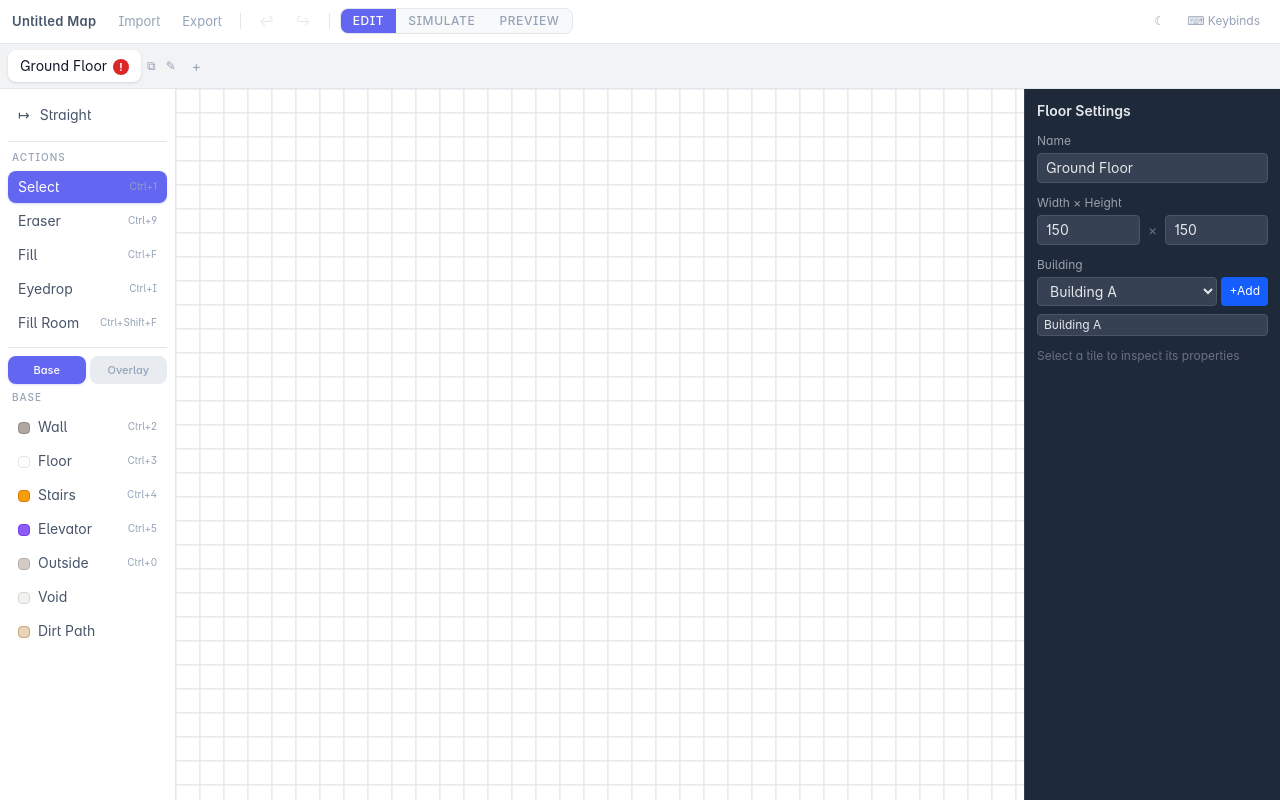
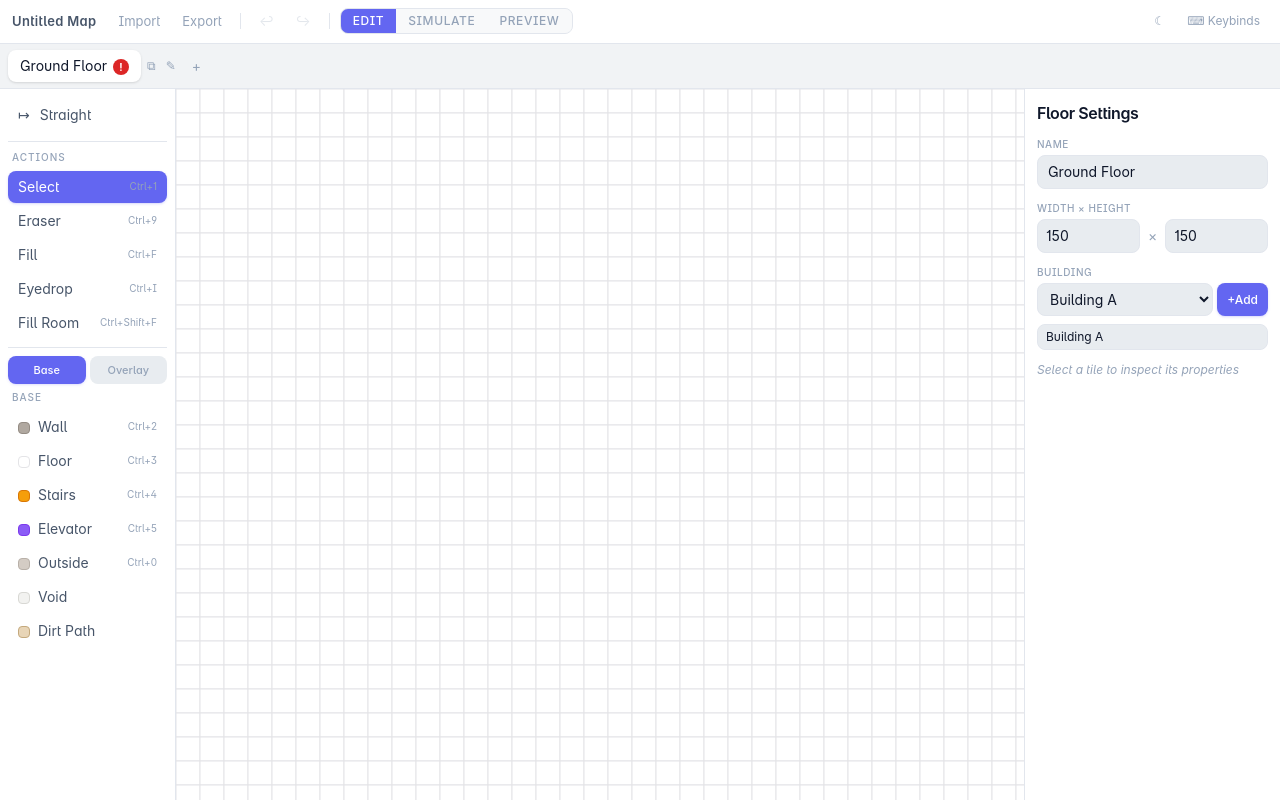
Before and after one commit to emiliano-go/mapcreator, a React (Vite) app: page / in a window 1280 px wide. Built offline with nearby package versions, Linux system fonts and the light colour scheme.

Commit message:
PropertyPanel: use getTileStyles, updated styling with CSS custom properties, focus states

```diff
--- a/src/editor/PropertyPanel.tsx
+++ b/src/editor/PropertyPanel.tsx
@@ -1,7 +1,7 @@
 import React, { useMemo } from 'react'
 import { useStore } from './store'
 import type { TileType, OverlayType } from '../core/types'
-import { tileStyles, overlayStyles } from '../theme/tileStyles'
+import { getTileStyles, overlayStyles } from '../theme/tileStyles'
 import { findRoomRegions, getRoomDoors } from '../core/roomRegions'
 
 export default function PropertyPanel() {
@@ -18,6 +18,8 @@ export default function PropertyPanel() {
   const mode = useStore((s) => s.mode)
 
   const currentFloor = map.floors.find((f) => f.floorIndex === activeFloor)
+  const isDark = useStore((s) => s.isDark)
+  const tileStyles = getTileStyles(isDark)
 
   const noSelection = !selection || !currentFloor
 
@@ -37,26 +39,24 @@ export default function PropertyPanel() {
 
   if (noSelection || !currentFloor) {
     return (
-      <div className="w-64 bg-gray-800 border-l border-gray-700 p-3 text-sm overflow-y-auto">
-        <h3 className="text-gray-200 font-semibold mb-3">Floor Settings</h3>
+      <div className="w-64 bg-surface border-l border-border p-3 text-sm overflow-y-auto">
+        <h3 className="text-text-primary font-semibold text-base tracking-tight mb-3">Floor Settings</h3>
 
         <div className="mb-3">
-          <div className="text-xs text-gray-400 mb-1">Name</div>
+          <label className="text-[10px] text-text-tertiary uppercase tracking-wider font-medium block mb-1">Name</label>
           <input
             type="text"
             value={currentFloor?.label ?? ''}
             onChange={(e) => {
-              if (currentFloor) {
-                renameFloor(activeFloor, e.target.value)
-              }
+              if (currentFloor) renameFloor(activeFloor, e.target.value)
             }}
-            className="w-full bg-gray-700 text-gray-200 px-2 py-1 rounded text-sm border border-gray-600 focus:border-blue-500 outline-none"
+            className="w-full bg-deep-700 text-text-primary px-2.5 py-1.5 rounded-lg text-sm border border-border outline-none transition-all duration-150 focus:border-accent"
           />
         </div>
 
         <div className="mb-3">
-          <div className="text-xs text-gray-400 mb-1">Width × Height</div>
-          <div className="flex gap-2">
+          <label className="text-[10px] text-text-tertiary uppercase tracking-wider font-medium block mb-1">Width × Height</label>
+          <div className="flex gap-2 items-center">
             <input
               type="number"
               min={5}
@@ -64,13 +64,11 @@ export default function PropertyPanel() {
               value={currentFloor?.width ?? 150}
               onChange={(e) => {
                 const w = Number(e.target.value)
-                if (currentFloor && w >= 5 && w <= 500) {
-                  setFloorSize(activeFloor, w, currentFloor.height)
-                }
+                if (currentFloor && w >= 5 && w <= 500) setFloorSize(activeFloor, w, currentFloor.height)
               }}
-              className="flex-1 bg-gray-700 text-gray-200 px-2 py-1 rounded text-sm border border-gray-600 focus:border-blue-500 outline-none"
+              className="flex-1 bg-deep-700 text-text-primary px-2 py-1.5 rounded-lg text-sm border border-border outline-none transition-all duration-150 focus:border-accent"
             />
-            <span className="text-gray-500 self-center">×</span>
+            <span className="text-text-tertiary text-sm">×</span>
             <input
               type="number"
               min={5}
@@ -78,22 +76,20 @@ export default function PropertyPanel() {
               value={currentFloor?.height ?? 150}
               onChange={(e) => {
                 const h = Number(e.target.value)
-                if (currentFloor && h >= 5 && h <= 500) {
-                  setFloorSize(activeFloor, currentFloor.width, h)
-                }
+                if (currentFloor && h >= 5 && h <= 500) setFloorSize(activeFloor, currentFloor.width, h)
               }}
-              className="flex-1 bg-gray-700 text-gray-200 px-2 py-1 rounded text-sm border border-gray-600 focus:border-blue-500 outline-none"
+              className="flex-1 bg-deep-700 text-text-primary px-2 py-1.5 rounded-lg text-sm border border-border outline-none transition-all duration-150 focus:border-accent"
             />
           </div>
         </div>
 
         <div className="mb-3">
-          <div className="text-xs text-gray-400 mb-1">Building</div>
+          <label className="text-[10px] text-text-tertiary uppercase tracking-wider font-medium block mb-1">Building</label>
           <div className="flex gap-1 mb-2">
             <select
               value={currentFloor?.buildingId ?? map.buildings[0]?.id}
               onChange={(e) => setFloorBuilding(activeFloor, e.target.value)}
-              className="flex-1 bg-gray-700 text-gray-200 px-2 py-1 rounded text-sm border border-gray-600 outline-none"
+              className="flex-1 bg-deep-700 text-text-primary px-2 py-1.5 rounded-lg text-sm border border-border outline-none transition-all duration-150 focus:border-accent cursor-pointer"
             >
               {map.buildings.map((b) => (
                 <option key={b.id} value={b.id}>
@@ -103,7 +99,7 @@ export default function PropertyPanel() {
             </select>
             <button
               onClick={() => addBuilding()}
-              className="bg-blue-600 hover:bg-blue-500 text-white px-2 py-1 rounded text-xs"
+              className="bg-accent hover:bg-accent-hover text-white px-2.5 py-1 rounded-lg text-xs transition-all duration-150 cursor-pointer font-medium shadow-sm shadow-accent/20"
               title="Add building"
             >
               +Add
@@ -117,12 +113,12 @@ export default function PropertyPanel() {
                   type="text"
                   value={b.name}
                   onChange={(e) => renameBuilding(b.id, e.target.value)}
-                  className="flex-1 bg-gray-700 text-gray-200 px-1.5 py-0.5 rounded text-xs border border-gray-600 outline-none"
+                  className="flex-1 bg-deep-700 text-text-primary px-2 py-1 rounded-lg text-xs border border-border outline-none transition-all duration-150 focus:border-accent"
                 />
                 {map.buildings.length > 1 && (
                   <button
                     onClick={() => removeBuilding(b.id)}
-                    className="text-red-400 hover:text-red-300 text-xs px-1"
+                    className="text-danger hover:text-danger/80 text-xs px-1.5 py-1 rounded-lg hover:bg-surface-hover transition-all duration-150 cursor-pointer"
                     title="Remove building"
                   >
                     ✕
@@ -133,7 +129,7 @@ export default function PropertyPanel() {
           </div>
         </div>
 
-        <div className="text-xs text-gray-500">Select a tile to inspect its properties</div>
+        <p className="text-xs text-text-tertiary italic">Select a tile to inspect its properties</p>
       </div>
     )
   }
@@ -146,7 +142,7 @@ export default function PropertyPanel() {
 
   if (!baseType) {
     return (
-      <div className="w-64 bg-gray-800 border-l border-gray-700 p-3 text-sm text-gray-400">
+      <div className="w-64 bg-surface border-l border-border p-3 text-sm text-text-secondary">
         Tile ({row}, {col}) has no base type
       </div>
     )
@@ -156,46 +152,46 @@ export default function PropertyPanel() {
   const overlayStyle = overlayType ? overlayStyles[overlayType] : null
 
   return (
-    <div className="w-64 bg-gray-800 border-l border-gray-700 p-3 text-sm overflow-y-auto">
-      <h3 className="text-gray-200 font-semibold mb-2">Tile Properties</h3>
+    <div className="w-64 bg-surface border-l border-border p-3 text-sm overflow-y-auto">
+      <h3 className="text-text-primary font-semibold text-base tracking-tight mb-2">Tile Properties</h3>
 
       <div className="mb-3">
-        <div className="text-xs text-gray-400">Position</div>
-        <div className="text-gray-200 font-mono">({row}, {col})</div>
+        <div className="text-[10px] text-text-tertiary uppercase tracking-wider font-medium">Position</div>
+        <div className="text-text-primary font-mono text-sm mt-0.5">({row}, {col})</div>
       </div>
 
       <div className="mb-3">
-        <div className="text-xs text-gray-400">Base</div>
-        <div className="flex items-center gap-1">
+        <div className="text-[10px] text-text-tertiary uppercase tracking-wider font-medium">Base</div>
+        <div className="flex items-center gap-1.5 mt-0.5">
           <span
-            className="inline-block w-3 h-3 rounded"
+            className="inline-block w-3 h-3 rounded-sm"
             style={{ backgroundColor: baseStyle.fill, border: `1px solid ${baseStyle.stroke}` }}
           />
-          <span className="text-gray-200 capitalize">{baseType}</span>
+          <span className="text-text-primary capitalize text-sm">{baseType.replace('_', ' ')}</span>
         </div>
       </div>
 
       {overlayType && overlayStyle && (
         <div className="mb-3">
-          <div className="text-xs text-gray-400">Overlay</div>
-          <div className="flex items-center gap-1">
+          <div className="text-[10px] text-text-tertiary uppercase tracking-wider font-medium">Overlay</div>
+          <div className="flex items-center gap-1.5 mt-0.5">
             <span
-              className="inline-block w-3 h-3 rounded"
+              className="inline-block w-3 h-3 rounded-sm"
               style={{ backgroundColor: overlayStyle.fill, border: `1px solid ${overlayStyle.stroke}` }}
             />
-            <span className="text-gray-200 capitalize">{overlayType.replace('_', ' ')}</span>
+            <span className="text-text-primary capitalize text-sm">{overlayType.replace('_', ' ')}</span>
           </div>
         </div>
       )}
 
       {roomInfo && (
-        <div className="mb-3 p-2 bg-gray-900 rounded">
-          <div className="text-xs text-gray-400">Room Region</div>
-          <div className="text-gray-200 text-xs">
+        <div className="mb-3 p-2.5 bg-deep-700/80 rounded-xl border border-border">
+          <div className="text-[10px] text-text-tertiary uppercase tracking-wider font-medium mb-1">Room Region</div>
+          <div className="text-text-primary text-xs font-mono">
             {roomInfo.region.tiles.length} tile{roomInfo.region.tiles.length !== 1 && 's'}
             {roomInfo.isAnchor ? ' (anchor)' : ''}
           </div>
-          <div className="text-gray-200 text-xs">
+          <div className="text-text-primary text-xs font-mono">
             {roomInfo.doorCount} door{roomInfo.doorCount !== 1 && 's'} on boundary
           </div>
         </div>
@@ -203,24 +199,24 @@ export default function PropertyPanel() {
 
       {mode === 'edit' && (
         <>
-          <div className="border-t border-gray-700 my-2" />
+          <div className="border-t border-border my-2" />
 
           {roomInfo ? (
             <div className="mb-2">
-              <label className="text-xs text-gray-400 block mb-1">Room Label</label>
+              <label className="text-[10px] text-text-tertiary uppercase tracking-wider font-medium block mb-1">Room Label</label>
               <input
                 type="text"
                 value={roomInfo.region.label ?? ''}
                 onChange={(e) => setTileMeta(roomInfo.region.anchor.row, roomInfo.region.anchor.col, { label: e.target.value })}
-                className="w-full bg-gray-700 text-gray-200 px-2 py-1 rounded text-sm border border-gray-600 focus:border-blue-500 outline-none"
-                placeholder="e.g. Conference Room"
+                className="w-full bg-deep-700 text-text-primary px-2.5 py-1.5 rounded-lg text-sm border border-border outline-none transition-all duration-150 focus:border-accent"
+                placeholder="e.g. Reception"
               />
             </div>
           ) : (
             <>
               <div className="mb-2">
-                <label className="text-xs text-gray-400 block mb-1">
-                  Weight <span className="text-gray-500">(path cost)</span>
+                <label className="text-[10px] text-text-tertiary uppercase tracking-wider font-medium block mb-1">
+                  Weight <span className="text-text-tertiary font-normal normal-case">(path cost)</span>
                 </label>
                 <input
                   type="number"
@@ -228,7 +224,7 @@ export default function PropertyPanel() {
                   step={0.1}
                   value={meta?.weight ?? 1}
                   onChange={(e) => setTileMeta(row, col, { weight: parseFloat(e.target.value) || 1 })}
-                  className="w-full bg-gray-700 text-gray-200 px-2 py-1 rounded text-sm border border-gray-600 focus:border-blue-500 outline-none"
+                  className="w-full bg-deep-700 text-text-primary px-2.5 py-1.5 rounded-lg text-sm border border-border outline-none transition-all duration-150 focus:border-accent"
                 />
               </div>
 
@@ -237,25 +233,25 @@ export default function PropertyPanel() {
                   type="checkbox"
                   checked={meta?.accessible ?? true}
                   onChange={(e) => setTileMeta(row, col, { accessible: e.target.checked })}
-                  className="rounded"
+                  className="rounded accent-accent cursor-pointer"
                 />
-                <label className="text-xs text-gray-400">Accessible (wheelchair)</label>
+                <label className="text-xs text-text-secondary cursor-pointer">Accessible (wheelchair)</label>
               </div>
             </>
           )}
 
           {(baseType === 'stairs' || baseType === 'elevator') && (
-            <div className="border-t border-gray-700 my-2" />
+            <div className="border-t border-border my-2" />
           )}
 
           {baseType === 'stairs' && (
             <>
               <div className="mb-2">
-                <label className="text-xs text-gray-400 block mb-1">To Floor Superior</label>
+                <label className="text-[10px] text-text-tertiary uppercase tracking-wider font-medium block mb-1">To Floor Superior</label>
                 <select
                   value={meta?.toFloorSuperior ?? ''}
                   onChange={(e) => setTileMeta(row, col, { toFloorSuperior: e.target.value ? Number(e.target.value) : undefined })}
-                  className="w-full bg-gray-700 text-gray-200 px-2 py-1 rounded text-sm border border-gray-600 outline-none"
+                  className="w-full bg-deep-700 text-text-primary px-2 py-1.5 rounded-lg text-sm border border-border outline-none transition-all duration-150 focus:border-accent cursor-pointer"
                 >
                   <option value="">-- none --</option>
                   {map.floors
@@ -268,11 +264,11 @@ export default function PropertyPanel() {
                 </select>
               </div>
               <div className="mb-2">
-                <label className="text-xs text-gray-400 block mb-1">To Floor Inferior</label>
+                <label className="text-[10px] text-text-tertiary uppercase tracking-wider font-medium block mb-1">To Floor Inferior</label>
                 <select
                   value={meta?.toFloorInferior ?? ''}
                   onChange={(e) => setTileMeta(row, col, { toFloorInferior: e.target.value ? Number(e.target.value) : undefined })}
-                  className="w-full bg-gray-700 text-gray-200 px-2 py-1 rounded text-sm border border-gray-600 outline-none"
+                  className="w-full bg-deep-700 text-text-primary px-2 py-1.5 rounded-lg text-sm border border-border outline-none transition-all duration-150 focus:border-accent cursor-pointer"
                 >
                   <option value="">-- none --</option>
                   {map.floors
@@ -289,13 +285,13 @@ export default function PropertyPanel() {
 
           {baseType === 'elevator' && (
             <div className="mb-2">
-              <label className="text-xs text-gray-400 block mb-1">Connected Floors</label>
+              <label className="text-[10px] text-text-tertiary uppercase tracking-wider font-medium block mb-1">Connected Floors</label>
               {map.floors
                 .filter((f) => f.floorIndex !== activeFloor)
                 .map((f) => {
                   const isChecked = (meta?.connectedFloors ?? []).includes(f.floorIndex)
                   return (
-                    <label key={f.floorIndex} className="flex items-center gap-2 text-gray-300 text-sm py-0.5">
+                    <label key={f.floorIndex} className="flex items-center gap-2 text-text-secondary text-sm py-0.5 cursor-pointer">
                       <input
                         type="checkbox"
                         checked={isChecked}
@@ -306,6 +302,7 @@ export default function PropertyPanel() {
                             : current.filter((fi) => fi !== f.floorIndex)
                           setTileMeta(row, col, { connectedFloors: updated })
                         }}
+                        className="rounded accent-accent cursor-pointer"
                       />
                       {f.label} (f{f.floorIndex})
                     </label>
@@ -315,15 +312,15 @@ export default function PropertyPanel() {
           )}
 
           {meta && Object.keys(meta).length > 0 && (
-            <div className="border-t border-gray-700 my-2" />
+            <div className="border-t border-border my-2" />
           )}
 
           {meta?.tags && meta.tags.length > 0 && (
             <div className="mb-2">
-              <div className="text-xs text-gray-400 mb-1">Tags</div>
+              <div className="text-[10px] text-text-tertiary uppercase tracking-wider font-medium mb-1">Tags</div>
               <div className="flex flex-wrap gap-1">
                 {meta.tags.map((tag, i) => (
-                  <span key={i} className="bg-gray-700 text-gray-300 px-1.5 py-0.5 rounded text-xs">
+                  <span key={i} className="bg-deep-700 text-text-secondary px-1.5 py-0.5 rounded text-xs font-mono">
                     {tag}
                   </span>
                 ))}
```
